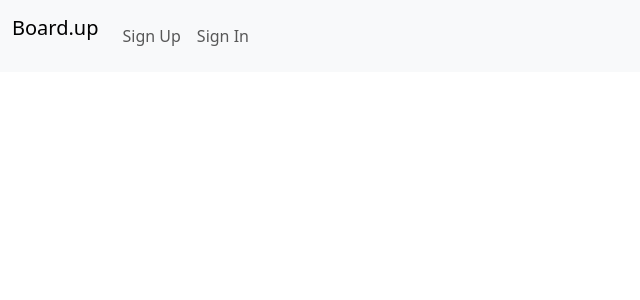
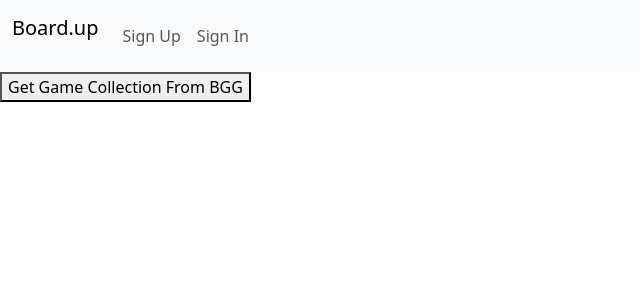
Before and after one commit to AydenHooke/Board.hub, a React (Vite) app in the folder frontend/: page /games in a window 1280 px wide. Shown: the top 300 px of the page, without its empty margins (0-640 px from the left). Built offline with nearby package versions, Linux system fonts and the light colour scheme.

Commit message:
Created game page skeleton

```diff
--- a/frontend/src/App.tsx
+++ b/frontend/src/App.tsx
@@ -2,6 +2,7 @@ import { BrowserRouter, Route, Routes } from 'react-router-dom';
 import NavBar from './Components/NavBar/NavBar';
 import SignInLogic from './Components/SignIn/SignInLogic'
 import SignUpLogic from './Components/SignUp/SignUpLogic'
+import GameLogic from './Components/Games/GameLogic'
 
 function App() {
   return (
@@ -11,6 +12,7 @@ function App() {
         <Routes>
           <Route path='/SignUp' element={<SignUpLogic/>}></Route>
           <Route path='/SignIn' element={<SignInLogic/>}></Route>
+          <Route path='/games' element={<GameLogic/>}></Route>
         </Routes>
       </BrowserRouter>
     </div>
--- /dev/null
+++ b/frontend/src/Components/Games/GameLogic.tsx
@@ -0,0 +1,18 @@
+import React from 'react'
+
+function GameLogic() {
+
+    function handleGetGameCollection() {
+        // Get the Game Collection from BGG
+    }
+
+  return (
+    <>
+        <button onClick={handleGetGameCollection}>
+            Get Game Collection From BGG
+        </button>
+    </>
+  )
+}
+
+export default GameLogic
```
Also changed, not shown: frontend/src/Components/Games/Games.tsx (added, +11 -0 lines), 1 other file (tests, documents, lock files or other folders).
